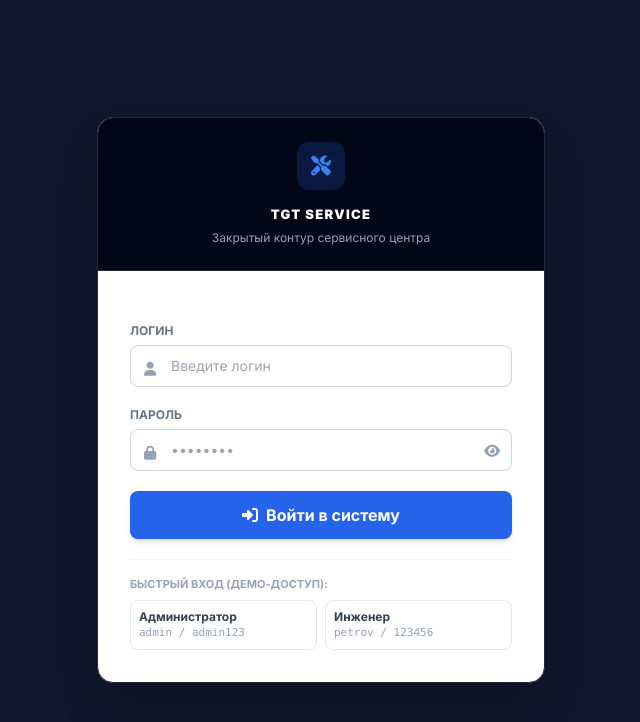
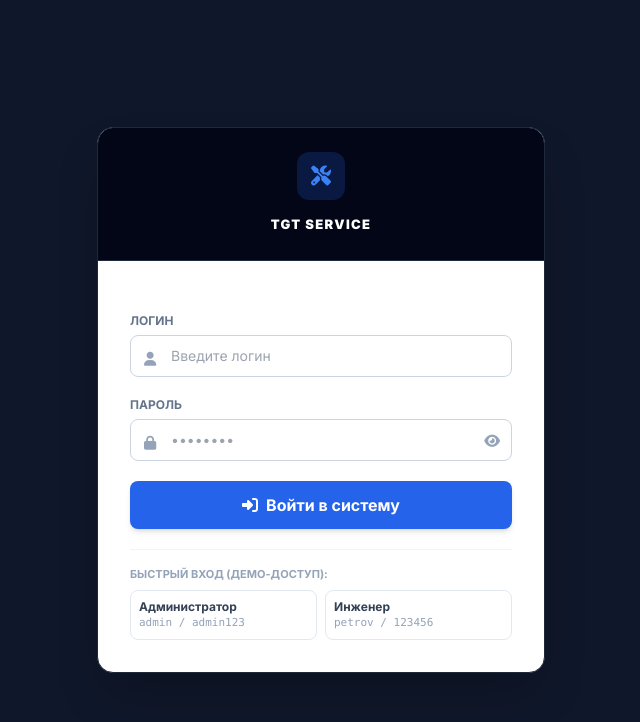
Before and after one commit to Usseewwa/tgt-service, a plain HTML site: page login.html in a window 1280 px wide. Shown: the whole page, without its empty margins (319-959 px from the left). Drawn offline with nearby package versions, Linux system fonts and the light colour scheme.

```diff
--- a/login.html
+++ b/login.html
@@ -20,7 +20,6 @@
                 <i class="fa-solid fa-screwdriver-wrench text-xl"></i>
             </div>
             <h1 class="text-white font-black tracking-widest uppercase text-base" style="font-size: 13px !important;">TGT Service</h1>
-            <p class="text-slate-400 text-xs mt-1">Закрытый контур сервисного центра</p>
         </div>
 
         <!-- Форма входа -->
```
